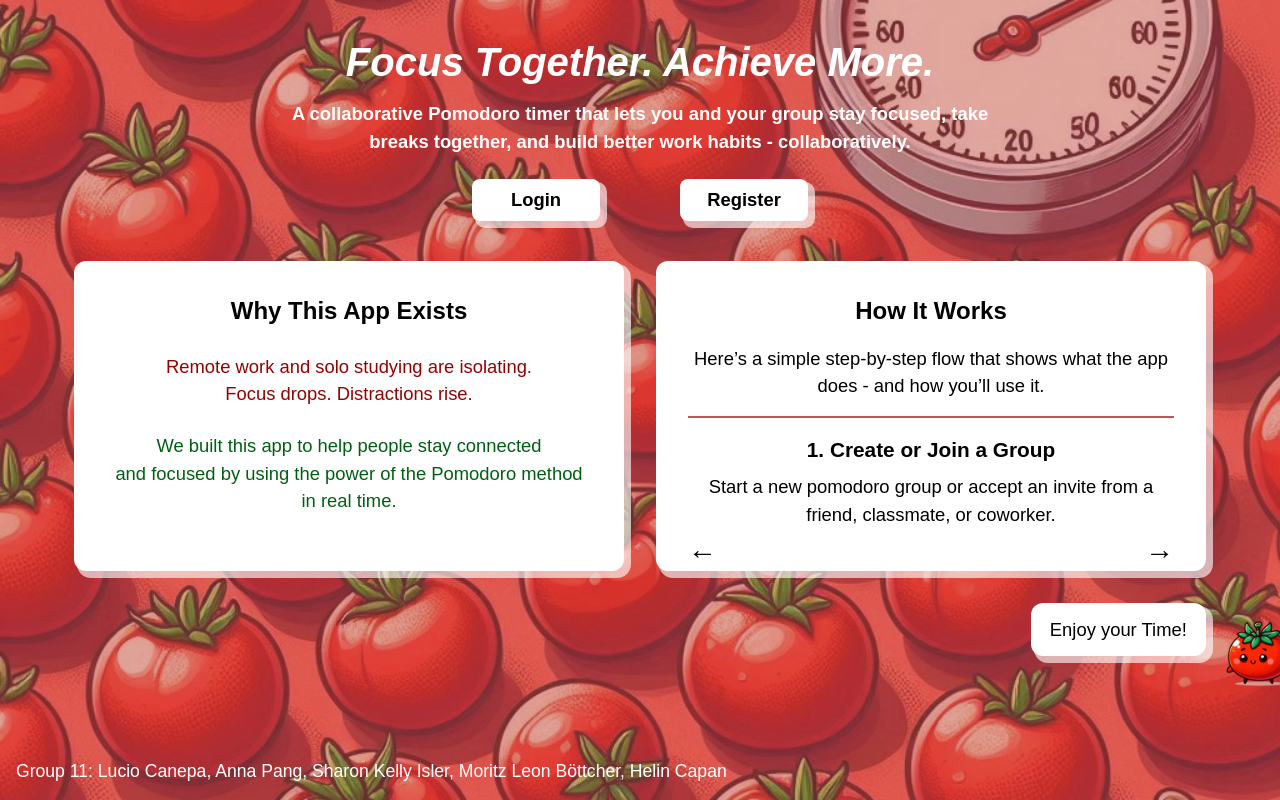
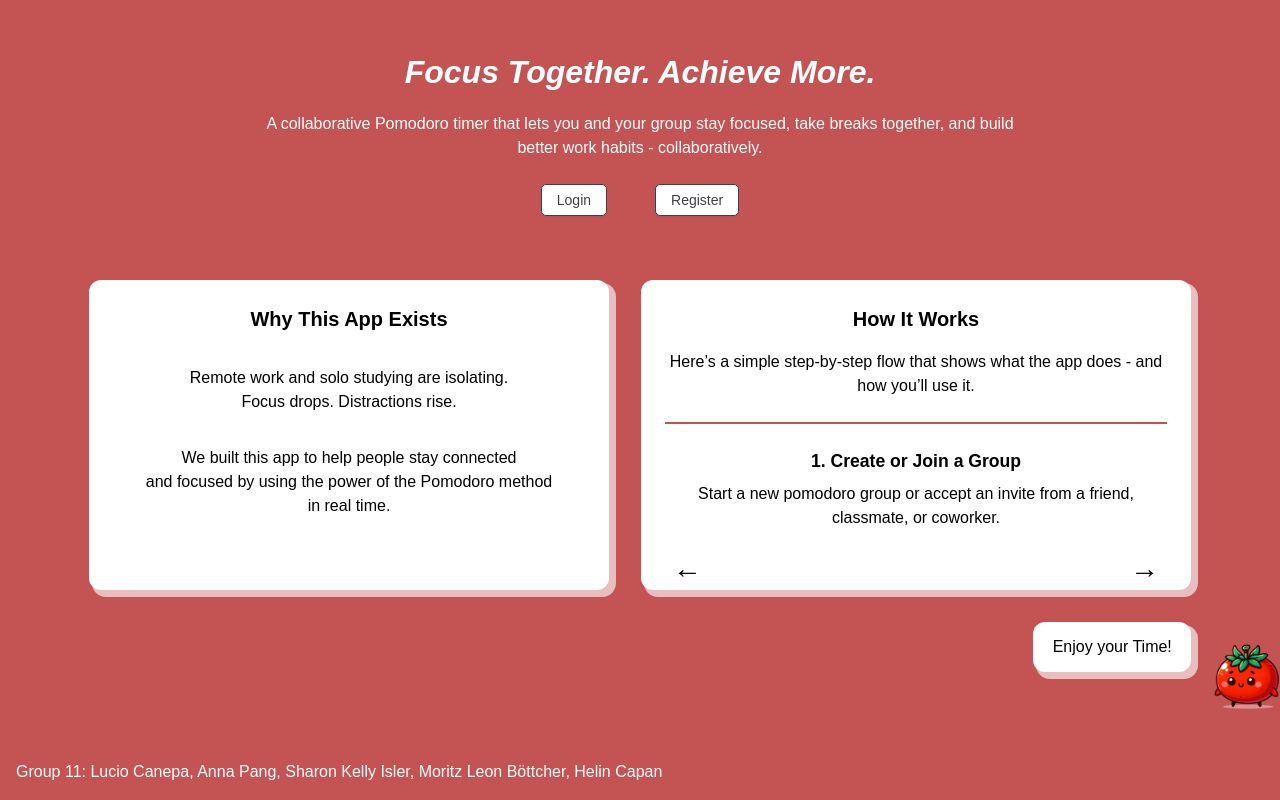
Before and after one commit to luciocanepa/SOPRA_group11_client, a Next.js app: page / in a window 1280 px wide. Built offline with nearby package versions, Linux system fonts and the light colour scheme.

Commit message:
Added Calendar Info to the landing page and the info carousel, unified styling of landing page to fit the overall app design

```diff
--- a/app/page.tsx
+++ b/app/page.tsx
@@ -21,23 +21,27 @@ const slides = [
   },
   {
     title: "3. See All Your Groups",
-    text: "Your dashboard shows every group you're part of - with quick access to timers, chats, and members.",
+    text: "Your dashboard shows every group you're part of - with quick \naccess to timers, chats, and members.",
   },
   {
     title: "4. Sync & Break Together",
-    text: "Use the Sync Break to break together. Everyone stays in sync - work and break at the same time.",
+    text: "Use the Sync Timer to study and break together. \nEveryone stays in sync - work and break at the same time.",
   },
   {
     title: "5. Chat & Collaborate",
     text: "During breaks, chat with your group.",
   },
   {
-    title: "6. Track Your Progress",
+    title: "6. Schedule via Google Calendar",
+    text: "Click 'Plan Session'. On first use, click 'Advanced' and continue.\nSet a date and time, then press 'Add to Calendar'.\nYour Session appears in the app and on Google Calendar!"
+  },
+  {
+    title: "7. Track Your Progress",
     text: "See how many sessions you've completed, how long you've focused, and how your productivity is growing over time.",
   },
   {
-    title: "7. Personalize Everything",
-    text: "Edit your profile, upload a picture, change group settings - make your workspace feel right.",
+    title: "8. Personalize Everything",
+    text: "Edit your profile, upload a picture, change group settings. \nMake your workspace feel right.",
   },
 ];
 
@@ -68,13 +72,13 @@ export default function LandingPage() {
           collaboratively.
         </p>
         <div className="button-container">
-          <Button className="login-register-button">
+          <Button className="secondary">
             <Link href="/login" onClick={() => router.push("/login")}>
               Login
             </Link>
           </Button>
 
-          <Button className="login-register-button">
+          <Button className="secondary">
             <Link href="/register" onClick={() => router.push("/register")}>
               Register
             </Link>
@@ -85,14 +89,14 @@ export default function LandingPage() {
       <main className="content-columns">
         <div className="info-card">
           <h2>Why This App Exists</h2>
-          <p className="red-text">
+          <p className="text1">
             Remote work and solo studying are isolating.
             <br />
             Focus drops. Distractions rise.
           </p>
-          <p className="green-text">
+          <p className="text2">
             We built this app to help people stay connected <br />
-            and focused by using the power of the Pomodoro method in real time.
+            and focused by using the power of the Pomodoro method <br />in real time.
           </p>
         </div>
 
@@ -105,7 +109,7 @@ export default function LandingPage() {
 
             <div className="slide">
               <h3>{slides[currentIndex].title}</h3>
-              <p>{slides[currentIndex].text}</p>
+              <p style={{ whiteSpace: "pre-line" }}>{slides[currentIndex].text}</p>
             </div>
             <div className="nav-zone nav-left" onClick={prevSlide}>
               ←
--- a/app/styles/pages/LandingPage.css
+++ b/app/styles/pages/LandingPage.css
@@ -5,68 +5,34 @@
   align-items: center;
   text-align: center;
   padding: 2rem;
-
   background: var(--bg-primary);
   background-size: cover;
   height: 100vh;
   overflow: hidden;
 }
 
-/* This if for the transparent background, if not wanted, comment out or delete */
-.landing-page::before {
-  content: "";
-  position: absolute;
-  inset: 0;
-  background: url("/images/clock_top_right.jpeg") no-repeat center center;
-  background-size: cover;
-  opacity: 0.5; /* adjust transparency here (0 = invisible, 1 = opaque) */
-  z-index: 0;
-}
-
-.landing-page > * {
-  position: relative;
-  z-index: 1; /* this ensures content is above overlay */
-}
-/*Until here*/
-
 header h1 {
-  font-size: 2.5rem;
+  font-size: 2rem;
   font-weight: bold;
   color: white;
-  margin-bottom: 0.5rem;
+  margin-top: 1rem;
+  margin-bottom: 1rem;
 }
 
 header p {
   color: white;
   margin-bottom: 1.5rem;
-  font-size: 1.15rem;
-  font-weight: bold;
+  font-size: 1rem;
+  font-weight: 500;
   max-width: 750px;
 }
 
 .button-container {
   display: flex;
-  gap: 5rem;
+  gap: 3rem;
   justify-content: center;
-  margin-bottom: 2.5rem;
-}
-
-.login-register-button {
-  background-color: #ffffff;
-  color: #000000;
-  width: 8rem;
-  font-size: 1.15rem;
-  padding: 1.3rem 1.5rem;
-  border: none !important;
-  border-radius: 8px;
-  font-weight: bold;
-  transition: background-color 0.4s ease;
-  box-shadow: 5px 5px 0 2px rgba(255, 255, 255, 0.624);
-}
-
-.login-register-button:hover {
-  color: #000000 !important;
-  background-color: #e4e4e4ff !important;
+  margin-top: 1rem;
+  margin-bottom: 2rem;
 }
 
 .content-columns {
@@ -77,39 +43,41 @@ header p {
   flex-wrap: wrap;
   max-width: 1200px;
   margin-bottom: 2rem;
+  margin-top: 2rem;
 }
 
 .info-card,
 .carousel {
   background: white;
   border-radius: 12px;
-  padding: 2rem;
+  padding: 1.5rem;
   max-width: 550px;
+  min-width: 520px;
   box-shadow: 5px 5px 0 2px rgba(255, 255, 255, 0.624);
   min-height: 310px;
-  font-size: 1.15rem;
+  font-size: 1rem;
   position: relative;
 }
 
 .info-card h2,
 .carousel h2 {
-  font-size: 1.5rem;
+  font-size: 1.25rem;
   font-weight: bold;
   margin-bottom: 1rem;
 }
 
-.red-text {
-  color: #930202;
+.text1 {
+  color: #000000;
   font-weight: 500;
-  font-size: 1.15rem;
-  margin-top: 1.5rem;
+  font-size: 1rem;
+  margin-top: 2rem;
 }
 
-.green-text {
-  color: #005f13;
+.text2 {
+  color: #000000;
   font-weight: 500;
-  margin-top: 1.5rem;
-  font-size: 1.15rem;
+  margin-top: 2rem;
+  font-size: 1rem;
 }
 
 .slide {
@@ -117,12 +85,12 @@ header p {
   display: flex;
   flex-direction: column;
   justify-content: flex-start;
-  font-size: 1.15rem;
+  font-size: 1rem;
 }
 
 .slide h3 {
   margin: 1rem 0 0.5rem;
-  font-size: 1.3rem;
+  font-size: 1.1rem;
 }
 
 .nav-zone {
@@ -142,6 +110,7 @@ header p {
 
 .nav-zone:hover {
   background: rgba(195, 83, 83, 0.07);
+  height: 54%;
 }
 
 .nav-left {
@@ -159,14 +128,14 @@ header p {
   bottom: 1rem;
   left: 1rem;
   color: white;
-  font-size: 1.1rem;
+  font-size: 1rem;
 }
 
 .enjoy-box {
   background: white;
   padding: 0.8rem 1.2rem;
   border-radius: 12px;
-  font-size: 1.15rem;
+  font-size: 1rem;
   font-weight: 500;
   color: #000000;
   align-self: flex-end;
@@ -184,13 +153,14 @@ header p {
   width: 100px;
   height: 100px;
   object-fit: contain;
-  margin-top: -85px;
-  margin-right: -105px;
+  margin-top: -78px;
+  margin-right: -108px;
 }
 
 hr {
   border: none;
   height: 2px;
   background-color: var(--bg-primary);
-  margin-top: 1rem;
+  margin-top: 1.5rem;
+  margin-bottom: 0.5rem;
 }
```
Also changed, not shown: app/components/Info.tsx (+6 -2 lines).
